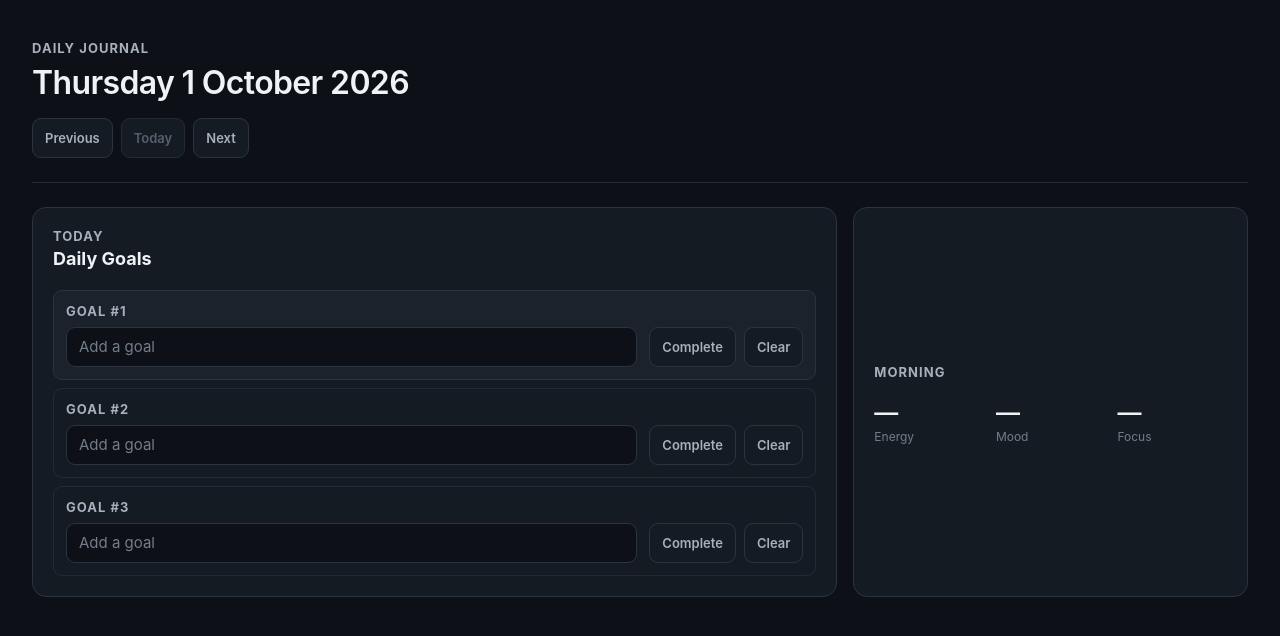
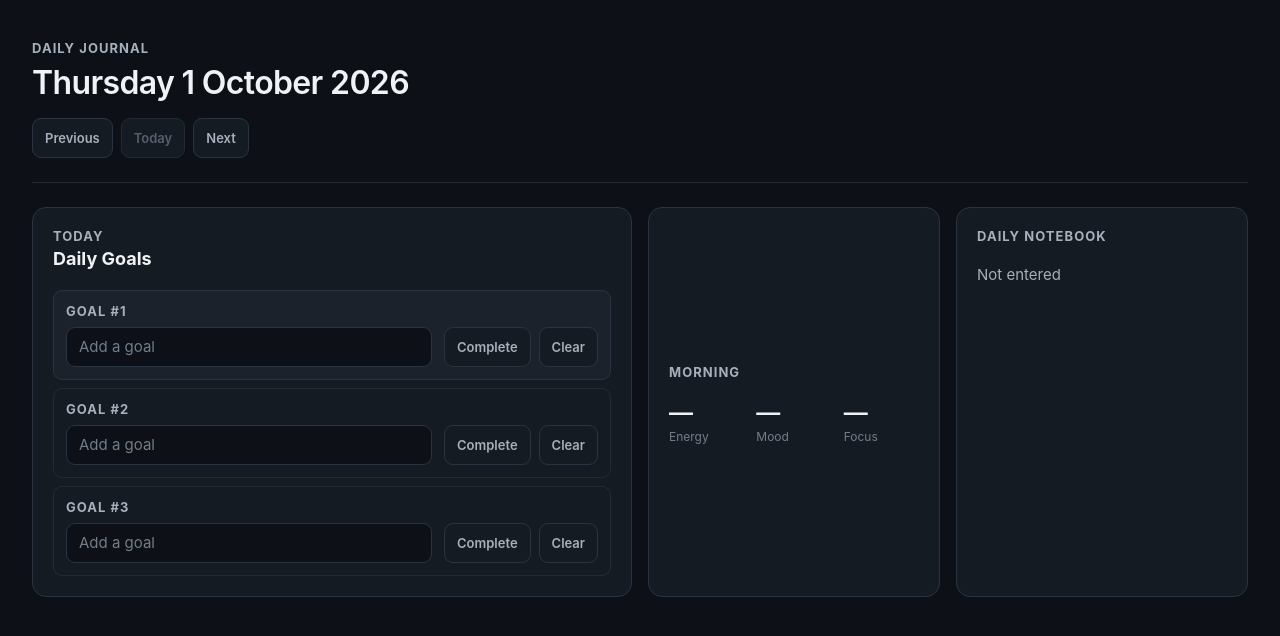
Before and after one commit to gvirco/daily-journal, a React (Vite) app: page / in a window 1280 px wide. Shown: the top 636 px of the page. Built offline with nearby package versions, Linux system fonts and the light colour scheme.

Commit message:
feat: add daily notebook

```diff
--- a/src/App.css
+++ b/src/App.css
@@ -208,12 +208,14 @@
   transition: background-color var(--transition-fast), border-color var(--transition-fast);
 }
 
-.morning-card:hover {
+.morning-card:hover,
+.notebook-card:hover {
   background: var(--color-surface-hover);
   border-color: var(--color-accent);
 }
 
 .morning-card:focus-visible,
+.notebook-card:focus-visible,
 .morning-modal-close:focus-visible,
 .rating-option:focus-visible {
   outline: 2px solid var(--color-focus);
@@ -221,7 +223,8 @@
 }
 
 .morning-card-title,
-.morning-modal-eyebrow {
+.morning-modal-eyebrow,
+.notebook-card-title {
   color: var(--color-text-secondary);
   font-size: var(--font-size-sm);
   font-weight: 700;
@@ -251,6 +254,33 @@
 .morning-metric-label {
   color: var(--color-text-muted);
   font-size: var(--font-size-xs);
+}
+
+.notebook-card {
+  display: grid;
+  width: 100%;
+  min-height: 148px;
+  align-content: start;
+  gap: var(--space-5);
+  padding: var(--card-padding);
+  color: var(--color-text);
+  text-align: left;
+  background: var(--color-surface);
+  border: var(--border-width) solid var(--color-border);
+  border-radius: var(--radius-card);
+  cursor: pointer;
+  font: inherit;
+  transition: background-color var(--transition-fast), border-color var(--transition-fast);
+}
+
+.notebook-preview {
+  display: -webkit-box;
+  overflow: hidden;
+  color: var(--color-text-secondary);
+  font-size: var(--font-size-md);
+  line-height: 1.5;
+  -webkit-box-orient: vertical;
+  -webkit-line-clamp: 3;
 }
 
 .morning-modal-backdrop {
@@ -305,6 +335,44 @@
 
 .morning-modal-close {
   padding: 0 var(--space-3);
+}
+
+.notebook-modal-actions {
+  display: flex;
+  gap: var(--space-2);
+}
+
+.notebook-text-label {
+  display: block;
+  margin-top: var(--space-6);
+  color: var(--color-text);
+  font-size: var(--font-size-md);
+  font-weight: 600;
+}
+
+.notebook-textarea {
+  display: block;
+  width: 100%;
+  min-height: 240px;
+  margin-top: var(--space-3);
+  padding: var(--space-3);
+  resize: vertical;
+  color: var(--color-text);
+  background: var(--color-bg);
+  border: var(--border-width) solid var(--color-border);
+  border-radius: var(--radius-control);
+  font: inherit;
+  font-size: var(--font-size-md);
+  line-height: 1.5;
+}
+
+.notebook-textarea::placeholder {
+  color: var(--color-text-muted);
+}
+
+.notebook-textarea:focus-visible {
+  outline: 2px solid var(--color-focus);
+  outline-offset: 2px;
 }
 
 .rating-control {
--- a/src/App.tsx
+++ b/src/App.tsx
@@ -30,6 +30,7 @@ function App() {
     getJournalEntry(toDateInputValue(getCurrentLocalDate())),
   )
   const [isMorningOpen, setIsMorningOpen] = useState(false)
+  const [isNotebookOpen, setIsNotebookOpen] = useState(false)
   const today = getCurrentLocalDate()
   const selectedDateValue = toDateInputValue(selectedDate)
   const formattedDate = new Intl.DateTimeFormat('en-GB', {
@@ -44,6 +45,7 @@ function App() {
     setSelectedDate(date)
     setJournalEntry(getJournalEntry(toDateInputValue(date)))
     setIsMorningOpen(false)
+    setIsNotebookOpen(false)
   }
 
   function updateMorningRating(field: keyof MorningJournal, rating: Rating10) {
@@ -102,8 +104,18 @@ function App() {
     })
   }
 
+  function updateNotes(notes: string) {
+    saveEntry({
+      ...(journalEntry ?? { date: selectedDateValue }),
+      date: selectedDateValue,
+      notes: notes === '' ? undefined : notes,
+    })
+  }
+
   const morning = journalEntry?.morning
   const goals: DailyGoal[] = journalEntry?.goals ?? []
+  const notes = journalEntry?.notes ?? ''
+  const notesPreview = notes.trim() === '' ? null : notes.replace(/\s+/g, ' ').trim()
 
   return (
     <main className="journal-shell">
@@ -216,6 +228,22 @@ function App() {
             </span>
           </span>
         </button>
+
+        <button
+          className="notebook-card"
+          type="button"
+          onClick={() => setIsNotebookOpen(true)}
+          aria-haspopup="dialog"
+        >
+          <span className="notebook-card-title">Daily Notebook</span>
+          <span className="notebook-preview">
+            {notesPreview === null
+              ? 'Not entered'
+              : notesPreview.length > 120
+                ? `${notesPreview.slice(0, 120)}…`
+                : notesPreview}
+          </span>
+        </button>
       </section>
 
       {isMorningOpen && (
@@ -267,6 +295,54 @@ function App() {
           </section>
         </div>
       )}
+
+      {isNotebookOpen && (
+        <div className="morning-modal-backdrop">
+          <section
+            className="morning-modal notebook-modal"
+            role="dialog"
+            aria-modal="true"
+            aria-labelledby="notebook-modal-title"
+          >
+            <div className="morning-modal-header">
+              <div>
+                <p className="morning-modal-eyebrow">Daily Notebook</p>
+                <h2 id="notebook-modal-title">What is on your mind?</h2>
+              </div>
+              <div className="notebook-modal-actions">
+                {notes !== '' && (
+                  <button
+                    className="goal-clear-button"
+                    type="button"
+                    onClick={() => updateNotes('')}
+                  >
+                    Clear
+                  </button>
+                )}
+                <button
+                  className="morning-modal-close"
+                  type="button"
+                  onClick={() => setIsNotebookOpen(false)}
+                  aria-label="Close Daily Notebook"
+                >
+                  Close
+                </button>
+              </div>
+            </div>
+            <label className="notebook-text-label" htmlFor="daily-notes">
+              Notes
+            </label>
+            <textarea
+              className="notebook-textarea"
+              id="daily-notes"
+              value={notes}
+              onChange={(event) => updateNotes(event.target.value)}
+              placeholder="Write anything you want to remember or work through today."
+              rows={10}
+            />
+          </section>
+        </div>
+      )}
     </main>
   )
 }
```
